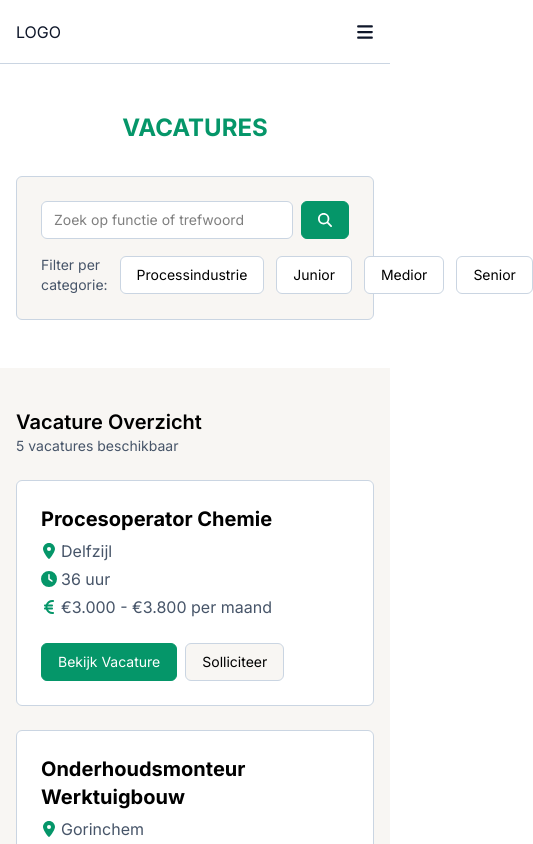
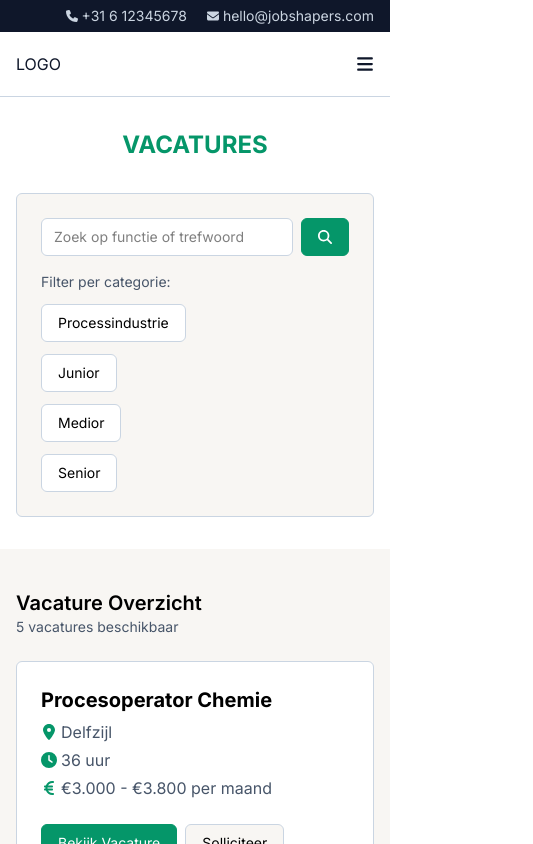
Before and after one commit to EdwinSch/jobshapers, a Next.js app: page /vacatures in a window 390 px wide. Shown: the top 844 px of the page, 533 px wide, since content can reach past the window. Built offline with nearby package versions, Linux system fonts and the light colour scheme.

Commit message:
add contact lint and some changes

```diff
--- a/app/vacatures/page.jsx
+++ b/app/vacatures/page.jsx
@@ -7,7 +7,7 @@ const JobsPage = () => {
   return (
     <>
       {/* search section */}
-      <div className="mx-auto max-w-7xl py-12 px-4 md:px-6 lg:px-8">
+      <div className="mx-auto max-w-7xl py-8 md:py-12 px-4 md:px-6 lg:px-8">
         <h1 className="mb-8 text-center text-2xl sm:text-3xl font-bold text-jsGreen uppercase">
           Vacatures
         </h1>
@@ -29,12 +29,12 @@ const JobsPage = () => {
           </form>
 
           {/* filter container */}
-          <div className="flex items-center gap-3">
+          <div className="flex flex-col md:flex-row items-start md:items-center gap-3">
             <p className="text-jsText text-sm">Filter per categorie:</p>
-            <ActionButton label={"processindustrie"} />
-            <ActionButton label={"junior"} />
-            <ActionButton label={"medior"} />
-            <ActionButton label={"senior"} />
+            <ActionButton label={"processindustrie"} className="text-sm" />
+            <ActionButton label={"junior"} className="text-sm" />
+            <ActionButton label={"medior"} className="text-sm" />
+            <ActionButton label={"senior"} className="text-sm" />
           </div>
         </div>
       </div>
--- /dev/null
+++ b/components/ContactLint.jsx
@@ -0,0 +1,26 @@
+import { FaPhone, FaEnvelope, FaLinkedin } from "react-icons/fa6";
+
+const ContactLint = () => {
+  return (
+    <div className="bg-jsMidnight py-1.5">
+      <div className="mx-auto max-w-7xl px-4 md:px-6 lg:px-8 flex justify-end items-center gap-5">
+        <a
+          href="tel:+31 6 12345678"
+          className="text-sm text-jsSubtext hover:text-jsBlue dureation-200 font-normal flex items-center gap-1"
+        >
+          <FaPhone size={12} />
+          +31 6 12345678
+        </a>
+        <a
+          href="mailto:hello@jobshapers.com"
+          className="text-sm text-jsSubtext hover:text-jsBlue dureation-200 font-normal flex items-center gap-1"
+        >
+          <FaEnvelope size={12} />
+          hello@jobshapers.com
+        </a>
+      </div>
+    </div>
+  );
+};
+
+export default ContactLint;
--- a/components/Header.jsx
+++ b/components/Header.jsx
@@ -1,5 +1,6 @@
 "use client";
 
+import ContactLint from "@/components/ContactLint";
 import Navigation from "./Navigation";
 import AdminBtns from "./AdminBtns";
 import MobileMenuButton from "./MobileMenuButton";
@@ -10,7 +11,8 @@ const Header = () => {
   const [isMobileMenuOpen, setIsMobileMenuOpen] = useState(false);
 
   return (
-    <header className="w-full h-16 border-b border-slate-300 relative">
+    <header className="w-full border-b border-slate-300 relative">
+      <ContactLint />
       <div className="h-16 mx-auto max-w-7xl px-4 md:px-6 lg:px-8 flex justify-between items-center">
         <div className="text-jsMidnight">LOGO</div>
         <Navigation />
--- a/components/MobileMenu.jsx
+++ b/components/MobileMenu.jsx
@@ -12,7 +12,7 @@ const MobileMenu = ({ isMobileMenuOpen, setIsMobileMenuOpen }) => {
     <div
       className={`${
         isMobileMenuOpen ? "w-full p-8" : "w-0 p-0"
-      } h-screen bg-jsOffWhite absolute top-16 right-0 overflow-hidden duration-300`}
+      } h-screen bg-jsOffWhite absolute top-24 right-0 overflow-hidden duration-300`}
     >
       <nav>
         <ul className="flex flex-col gap-6">
```
